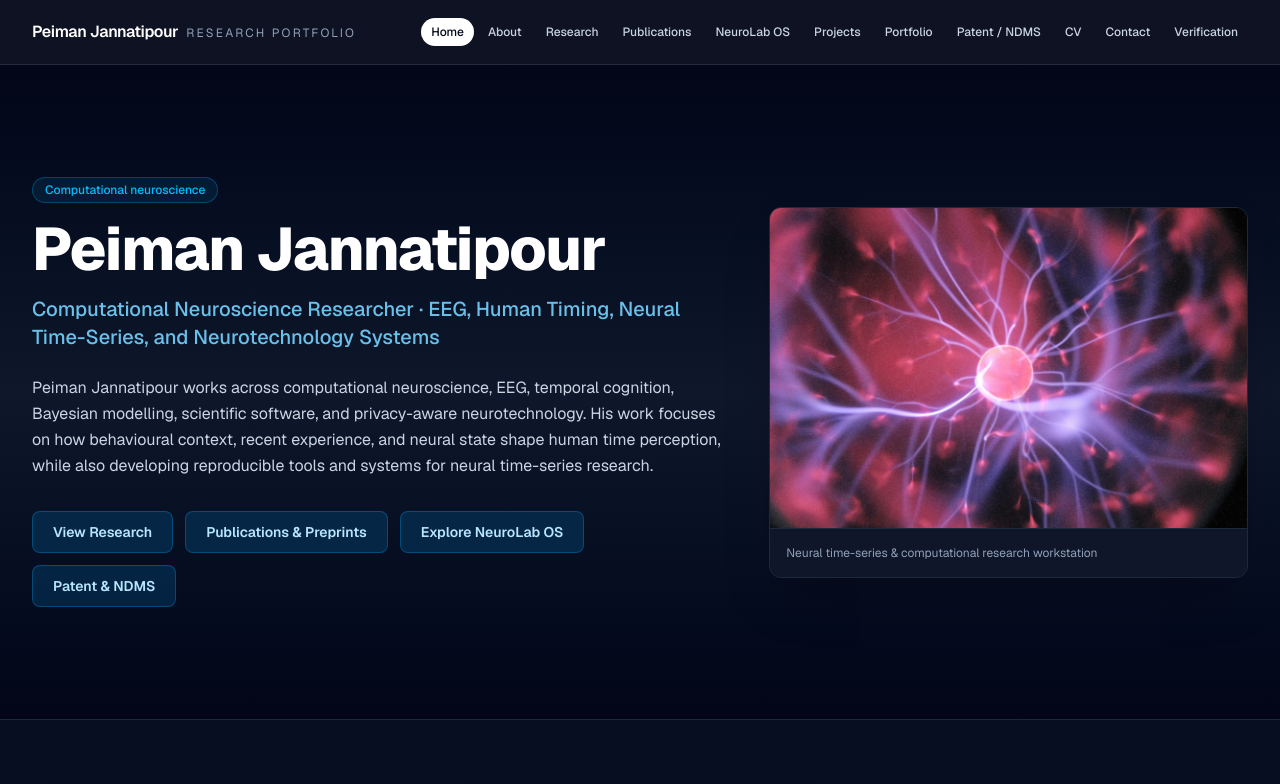
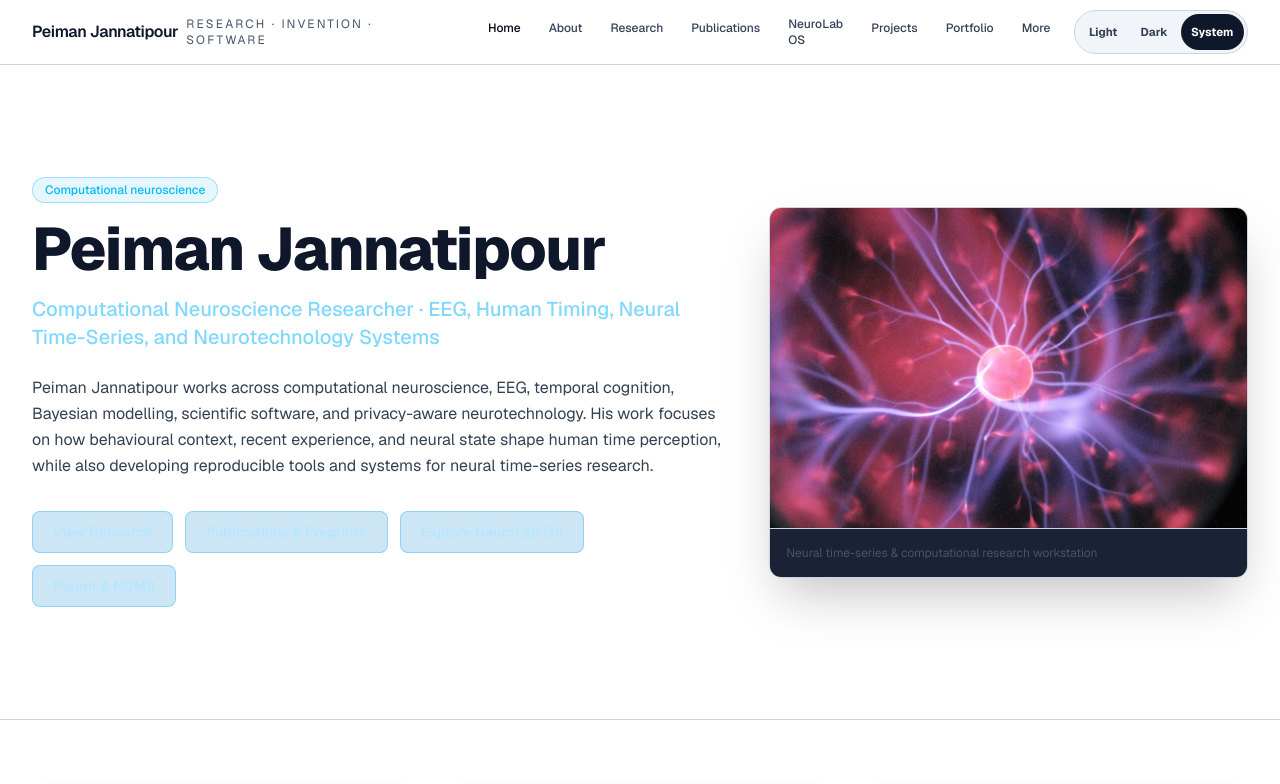
Before and after one commit to peimanjannatipour/peimanjp-, a Next.js app: page / in a window 1280 px wide. Shown: the top 784 px of the page. Built offline with nearby package versions, Linux system fonts and the light colour scheme.

Commit message:
Improve navigation accessibility and add theme controls

```diff
--- a/src/components/Navbar.tsx
+++ b/src/components/Navbar.tsx
@@ -2,21 +2,33 @@
 
 import Link from "next/link";
 import { usePathname } from "next/navigation";
-import { useState } from "react";
+import { useEffect, useState } from "react";
 import { navItems, siteConfig } from "@/data/links";
+import { ThemeToggle } from "@/components/ThemeToggle";
 
 export function Navbar() {
   const pathname = usePathname();
   const [open, setOpen] = useState(false);
 
+  useEffect(() => {
+    const onKeyDown = (event: KeyboardEvent) => {
+      if (event.key === "Escape") setOpen(false);
+    };
+    window.addEventListener("keydown", onKeyDown);
+    return () => window.removeEventListener("keydown", onKeyDown);
+  }, []);
+
+  const isActive = (href: string) =>
+    href === "/" ? pathname === "/" : pathname.startsWith(href);
+
   return (
     <header className="sticky top-0 z-50 border-b border-white/10 bg-slate-950/95 text-white backdrop-blur">
       <nav
         aria-label="Primary navigation"
-        className="mx-auto flex min-h-16 w-full max-w-7xl items-center justify-between px-5 sm:px-8"
+        className="mx-auto flex min-h-16 w-full max-w-7xl items-center justify-between gap-3 px-5 sm:px-8"
       >
         <Link
-          className="flex items-baseline gap-2 rounded-md py-2 pr-3 focus-visible:outline focus-visible:outline-2 focus-visible:outline-offset-2 focus-visible:outline-white"
+          className="flex min-h-11 items-center gap-2 rounded-md py-2 pr-3 focus-visible:outline focus-visible:outline-2 focus-visible:outline-offset-2"
           href="/"
           onClick={() => setOpen(false)}
         >
@@ -26,19 +38,17 @@ export function Navbar() {
           <span className="whitespace-nowrap text-base font-semibold tracking-tight sm:hidden">
             {siteConfig.shortName}
           </span>
-          <span className="hidden text-xs uppercase tracking-[0.18em] text-slate-400 sm:inline">
-            Research portfolio
+          <span className="hidden text-xs uppercase tracking-[0.18em] text-slate-400 lg:inline">
+            Research · Invention · Software
           </span>
         </Link>
 
-        <div className="hidden items-center gap-1 xl:flex">
-          {navItems.map((item) => {
-            const active =
-              item.href === "/" ? pathname === "/" : pathname.startsWith(item.href);
-            return (
+        <div className="hidden flex-1 items-center justify-end gap-1 xl:flex">
+          {navItems.slice(0, 7).map((item) => (
             <Link
-                className={`rounded-full px-2.5 py-1.5 text-xs font-medium transition focus-visible:outline focus-visible:outline-2 focus-visible:outline-offset-2 focus-visible:outline-white ${
-                  active
+              aria-current={isActive(item.href) ? "page" : undefined}
+              className={`min-h-10 rounded-full px-3 py-2 text-xs font-medium transition ${
+                isActive(item.href)
                   ? "bg-white text-slate-950"
                   : "text-slate-300 hover:bg-white/10 hover:text-white"
               }`}
@@ -47,40 +57,17 @@ export function Navbar() {
             >
               {item.label}
             </Link>
-            );
-          })}
-        </div>
+          ))}
 
-        {/* Medium Screen Dropdown / Navigation */}
-        <div className="hidden items-center gap-1 lg:flex xl:hidden">
-          {navItems.slice(0, 5).map((item) => {
-            const active =
-              item.href === "/" ? pathname === "/" : pathname.startsWith(item.href);
-            return (
+          <details className="relative">
+            <summary className="min-h-10 cursor-pointer list-none rounded-full px-3 py-2 text-xs font-medium text-slate-300 transition hover:bg-white/10 hover:text-white">
+              More
+            </summary>
+            <div className="absolute right-0 top-full mt-2 w-52 rounded-xl border border-slate-800 bg-slate-900 p-2 shadow-2xl">
+              {navItems.slice(7).map((item) => (
                 <Link
-                className={`rounded-full px-2.5 py-1.5 text-xs font-medium transition focus-visible:outline focus-visible:outline-2 focus-visible:outline-offset-2 focus-visible:outline-white ${
-                  active
-                    ? "bg-white text-slate-950"
-                    : "text-slate-300 hover:bg-white/10 hover:text-white"
-                }`}
-                href={item.href}
-                key={item.href}
-              >
-                {item.label}
-              </Link>
-            );
-          })}
-          <div className="relative group">
-            <button
-              className="rounded-full px-2.5 py-1.5 text-xs font-medium text-slate-300 hover:bg-white/10 hover:text-white transition"
-              type="button"
-            >
-              More ▾
-            </button>
-            <div className="absolute right-0 top-full mt-2 hidden w-44 rounded-xl border border-slate-800 bg-slate-900 p-2 shadow-xl group-hover:block">
-              {navItems.slice(5).map((item) => (
-                <Link
-                  className="block rounded-lg px-3 py-2 text-xs text-slate-300 hover:bg-slate-800 hover:text-white"
+                  aria-current={isActive(item.href) ? "page" : undefined}
+                  className="block min-h-10 rounded-lg px-3 py-2.5 text-xs font-medium text-slate-300 hover:bg-slate-800 hover:text-white"
                   href={item.href}
                   key={item.href}
                 >
@@ -88,14 +75,18 @@ export function Navbar() {
                 </Link>
               ))}
             </div>
+          </details>
         </div>
+
+        <div className="hidden md:block">
+          <ThemeToggle />
         </div>
 
         <button
           aria-controls="mobile-navigation"
           aria-expanded={open}
-          aria-label="Toggle navigation menu"
-          className="inline-flex h-11 w-11 items-center justify-center rounded-full border border-white/20 text-white transition hover:bg-white/10 focus-visible:outline focus-visible:outline-2 focus-visible:outline-offset-2 focus-visible:outline-white xl:hidden"
+          aria-label={open ? "Close navigation menu" : "Open navigation menu"}
+          className="inline-flex h-11 w-11 shrink-0 items-center justify-center rounded-full border border-white/20 text-white transition hover:bg-white/10 xl:hidden"
           onClick={() => setOpen((value) => !value)}
           type="button"
         >
@@ -113,10 +104,18 @@ export function Navbar() {
           className="border-t border-white/10 bg-slate-950 px-5 py-4 xl:hidden"
           id="mobile-navigation"
         >
-          <div className="mx-auto grid max-w-7xl gap-2">
+          <div className="mx-auto grid max-w-7xl gap-1">
+            <div className="mb-3 md:hidden">
+              <ThemeToggle />
+            </div>
             {navItems.map((item) => (
               <Link
-                className="rounded-lg px-3 py-3 text-sm font-medium text-slate-200 transition hover:bg-white/10 hover:text-white focus-visible:outline focus-visible:outline-2 focus-visible:outline-offset-2 focus-visible:outline-white"
+                aria-current={isActive(item.href) ? "page" : undefined}
+                className={`min-h-11 rounded-lg px-3 py-3 text-sm font-medium transition ${
+                  isActive(item.href)
+                    ? "bg-white text-slate-950"
+                    : "text-slate-200 hover:bg-white/10 hover:text-white"
+                }`}
                 href={item.href}
                 key={item.href}
                 onClick={() => setOpen(false)}
```
Lines whose indentation alone changed are shown as unchanged.
